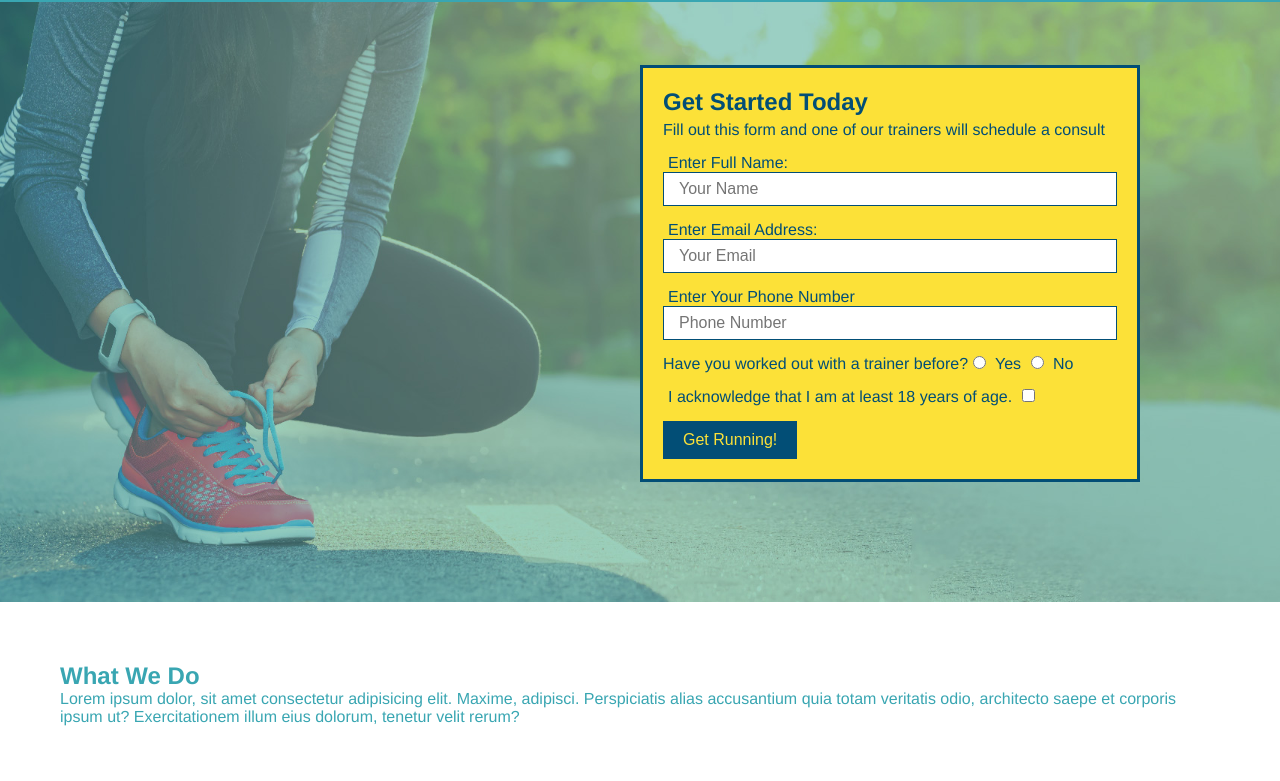
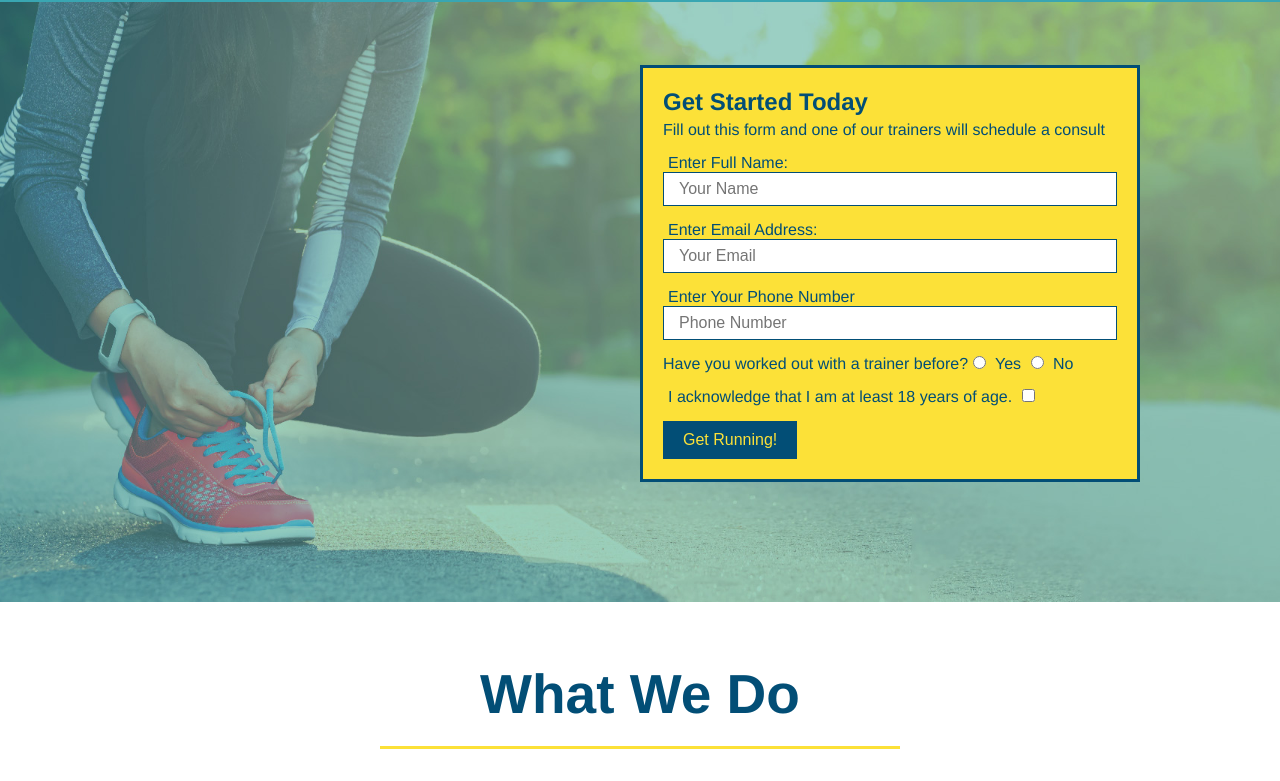
Before and after one commit to ds1242/run-buddy, a plain HTML site: page index.html in a window 1280 px wide. Shown: the part 80-861 px from the top of the page. Drawn offline with Linux system fonts and the light colour scheme.

Commit message:
style what we do section

```diff
--- a/assets/css/style.css
+++ b/assets/css/style.css
@@ -152,3 +152,26 @@ section {
     font-size: 16px;
 }
 /* Hero Style End */
+
+
+
+.intro{
+    text-align: center;
+}
+.intro h2{
+    font-size: 55px;
+    color:#024e76;
+    margin-bottom: 35px;
+    padding: 0 100px 20px 100px;
+    border-bottom: 3px solid;
+    border-color: #fce138;
+    display:inline-block;
+}
+
+.intro p{
+    line-height: 1.7;
+    color:#39a6b2;
+    width: 80%;
+    font-size: 20px;
+    margin: 0 auto;
+}
--- a/index.html
+++ b/index.html
@@ -74,7 +74,7 @@
         <!-- End Hero -->
 
         <!-- what we do  -->
-        <section id="what-you-do">
+        <section id="what-we-do" class="intro">
             <h2>What We Do</h2>
             <p>
                 Lorem ipsum dolor, sit amet consectetur adipisicing elit. Maxime, adipisci. Perspiciatis alias accusantium quia totam veritatis odio, architecto saepe et corporis ipsum ut? Exercitationem illum eius dolorum, tenetur velit rerum?
```
